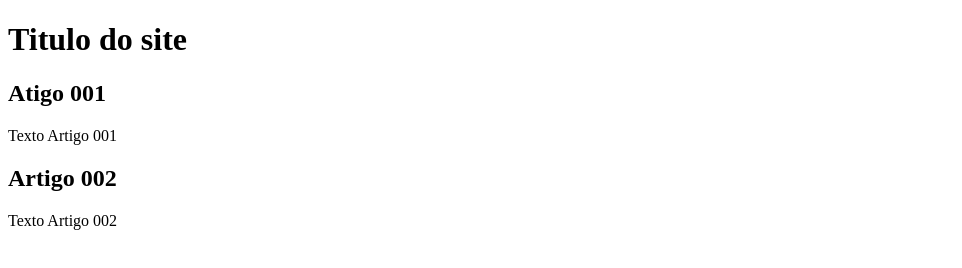
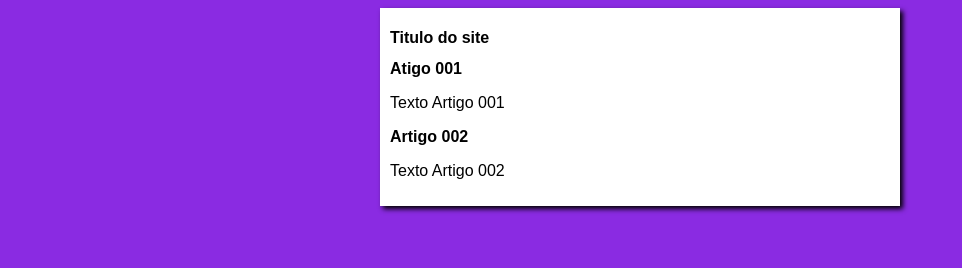
Before and after one commit to chaves3/projeto-site, a plain HTML site: page index.html in a window 1280 px wide. Shown: the whole page, without its empty margins (0-962 px from the left). Drawn offline with Linux system fonts and the light colour scheme.

Commit message:
iniciei o desing

```diff
--- /dev/null
+++ b/estilos/style.css
@@ -0,0 +1,22 @@
+*{
+
+	font-family: Arial,Helvetica, sans-serif;
+	font-size: 16px;
+
+}
+
+
+body{
+	background-color: blueviolet;
+
+}
+
+main{
+
+	background-color: white;
+	width: 500px;
+	margin: auto;
+	padding: 10px;
+	box-shadow: 3px 3px 5px black;
+
+}
--- a/index.html
+++ b/index.html
@@ -4,6 +4,7 @@
 	<title>Título do site</title>
 	<meta charset="utf-8">
     <meta name="viewport" content="width=device-width, initial-scale=1.0">
+    <link rel="stylesheet" type="text/css" href="estilos/style.css">
 
 
 </head>
```
